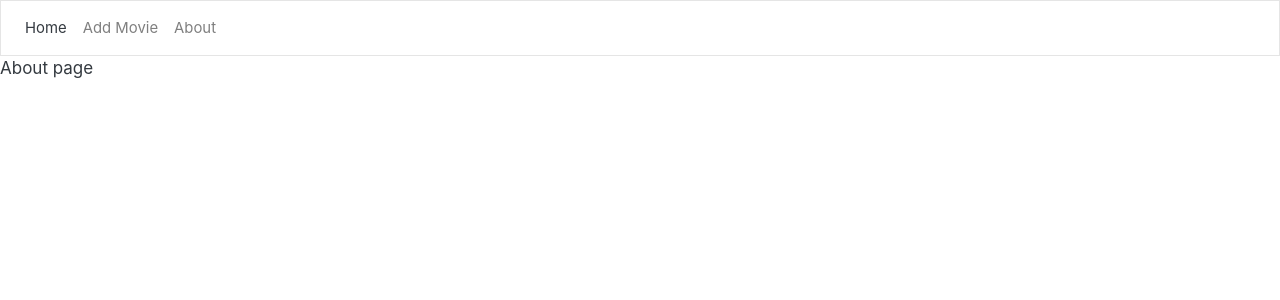
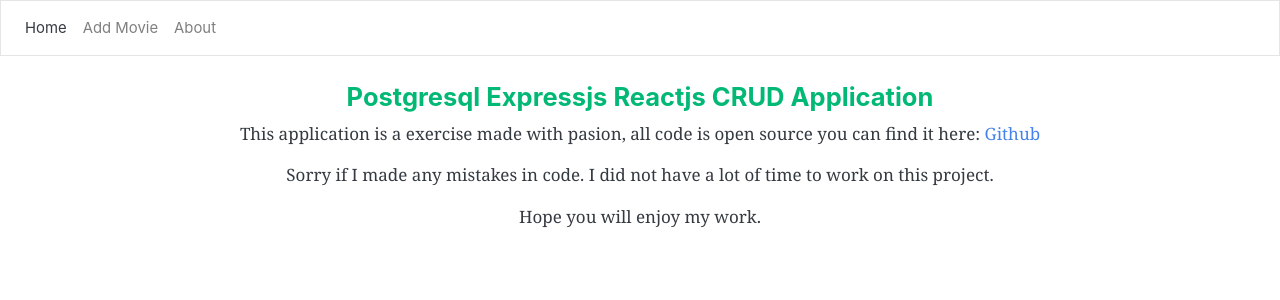
Before and after one commit to MargineanuAndrei/PER-app, a React (Create React App) app in the folder front/: page /about in a window 1280 px wide. Shown: the top 300 px of the page. Built offline with nearby package versions, Linux system fonts and the light colour scheme.

Commit message:
add about page content

```diff
--- a/front/src/components/About.js
+++ b/front/src/components/About.js
@@ -3,8 +3,11 @@ import React, { Component } from 'react';
 class About extends Component {
   render() {
     return (
-      <div>
-        About page
+      <div className="container about-wraper">
+        <h4 className="text-success">Postgresql Expressjs Reactjs CRUD Application</h4>
+        <p>This application is a exercise made with pasion, all code is open source you can find it here: <a target="_blank" href="https://github.com/MargineanuAndrei/PER-app">Github</a></p>
+        <p>Sorry if I made any mistakes in code. I did not have a lot of time to work on this project.</p>
+        <p>Hope you will enjoy my work.</p>
       </div>
     );
   }
--- a/front/src/css/style.css
+++ b/front/src/css/style.css
@@ -24,3 +24,7 @@
 .create-wraper{
   margin-top: 2%;
 }
+.about-wraper{
+  text-align: center;
+  margin-top: 2%;
+}
```
Also changed, not shown: 2 other files (tests, documents, lock files or other folders).
